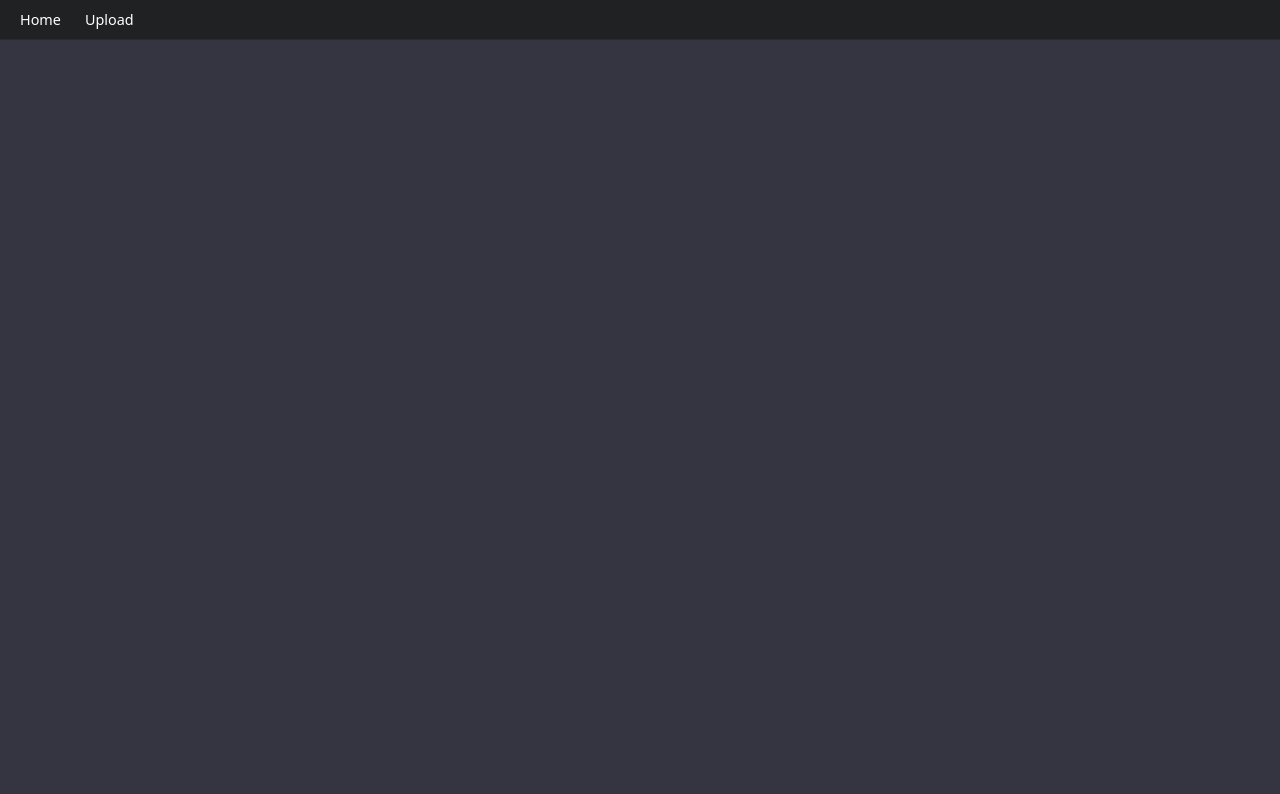
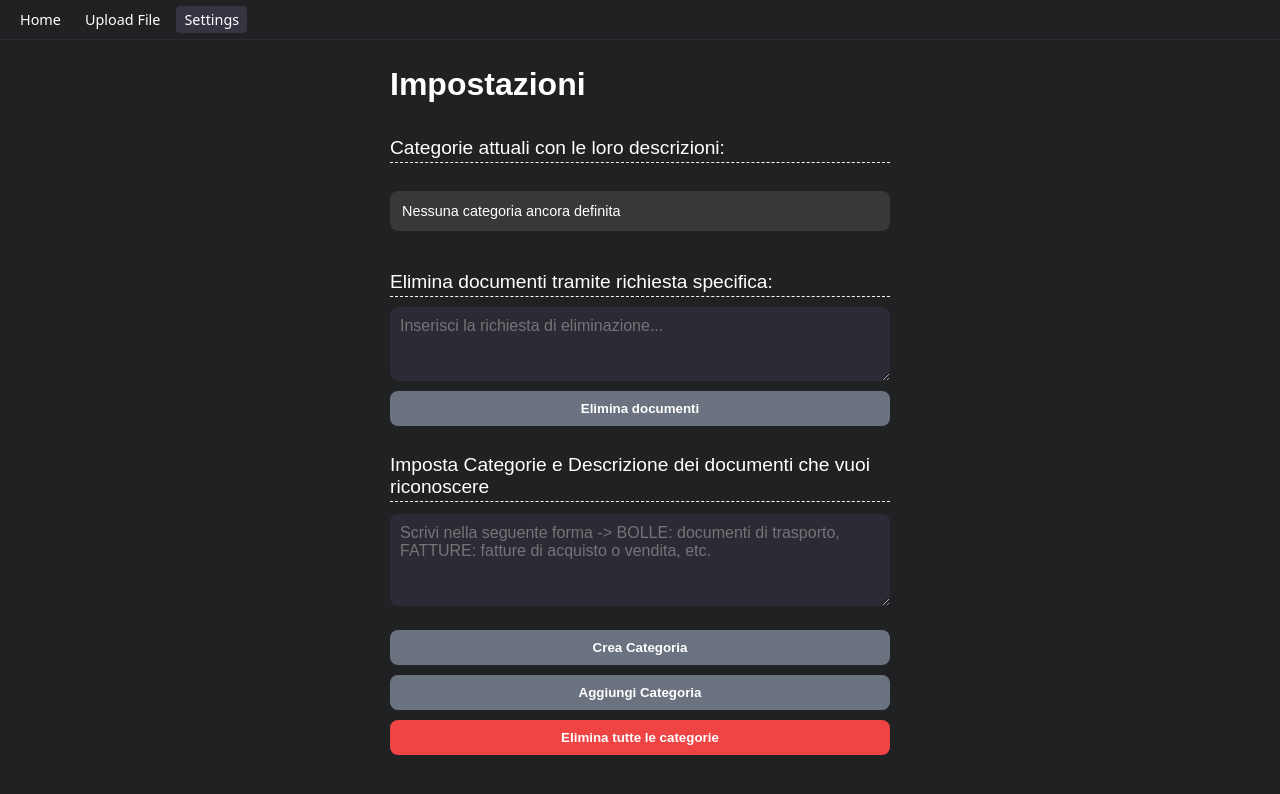
Before and after one commit to Axelredx/Bechelor-Thesis-Project, a Vue app in the folder frontend/: page /settings in a window 1280 px wide. Before the commit this address had no page. Shown: the top 794 px of the page. Built offline with nearby package versions, Linux system fonts and the light colour scheme; no server answers.

Commit message:
settings component

```diff
--- a/frontend/src/App.vue
+++ b/frontend/src/App.vue
@@ -6,7 +6,8 @@ import { RouterView, RouterLink } from 'vue-router'
   <div id="app">
     <header class="topbar">
       <RouterLink to="/" class="nav-link">Home</RouterLink>
-      <RouterLink to="/upload" class="nav-link">Upload</RouterLink>
+      <RouterLink to="/upload" class="nav-link">Upload File</RouterLink>
+      <RouterLink to="/settings" class="nav-link">Settings</RouterLink>
     </header>
 
     <main class="main-content">
@@ -26,7 +27,7 @@ html, body, #app {
   height: 100%;
   width: 100%;
   font-family: system-ui, sans-serif;
-  background: #343541;
+  background: #202123;
   color: #fff;
 }
 
--- /dev/null
+++ b/frontend/src/components/Settings.vue
@@ -0,0 +1,300 @@
+<script setup>
+import { ref, onMounted, watchEffect } from 'vue'
+import axios from 'axios'
+
+const apiUrl = 'http://localhost:8000'
+
+// --- State ---
+const categoryInput = ref('')
+const nlpInput = ref('') // per delete-docs
+const isLoading = ref(false)
+const statusMessage = ref('')
+const statusType = ref('')
+const createdCategory = ref('')
+const fullDescription = ref('')
+const currentCategory = ref('')
+const currentDescription = ref('')
+const isFetchingCurrent = ref(false)
+
+// --- Status handling ---
+const clearStatus = () => {
+  statusMessage.value = ''
+  statusType.value = ''
+  createdCategory.value = ''
+  fullDescription.value = ''
+}
+
+const showStatus = (message, type = 'success') => {
+  statusMessage.value = message
+  statusType.value = type
+  setTimeout(clearStatus, 5000)
+}
+
+// --- Fetch categorie attuali ---
+const fetchCurrentCategory = async () => {
+  isFetchingCurrent.value = true
+  try {
+    const { data } = await axios.get(`${apiUrl}/get-category`)
+    currentCategory.value = data.category || ''
+    currentDescription.value = data.description || ''
+  } catch (err) {
+    currentCategory.value = ''
+    currentDescription.value = ''
+    console.error(err)
+  } finally {
+    isFetchingCurrent.value = false
+  }
+}
+
+// --- Category API ---
+const createCategory = async () => {
+  if (!categoryInput.value.trim()) return
+  isLoading.value = true
+  clearStatus()
+
+  try {
+    const { data } = await axios.post(`${apiUrl}/create-category`, {
+      text: categoryInput.value
+    })
+    createdCategory.value = data.category
+    fullDescription.value = data.description
+    showStatus(data.message, 'success')
+    categoryInput.value = ''
+    await fetchCurrentCategory()
+  } catch (err) {
+    console.error(err)
+    showStatus(err.response?.data?.detail || 'Errore durante la creazione', 'error')
+  } finally {
+    isLoading.value = false
+  }
+}
+
+const updateCategory = async () => {
+  if (!categoryInput.value.trim() || !currentCategory.value) return
+  isLoading.value = true
+  clearStatus()
+
+  try {
+    const { data } = await axios.put(`${apiUrl}/update-category`, {
+      text: categoryInput.value
+    })
+    createdCategory.value = data.category
+    fullDescription.value = data.description
+    showStatus(data.message, 'success')
+    categoryInput.value = ''
+    await fetchCurrentCategory()
+  } catch (err) {
+    console.error(err)
+    showStatus(err.response?.data?.detail || "Errore durante l'aggiornamento", 'error')
+  } finally {
+    isLoading.value = false
+  }
+}
+
+const deleteAllCategories = async () => {
+  if (!confirm("Sei sicuro di voler eliminare tutte le categorie?")) return
+  isLoading.value = true
+  clearStatus()
+
+  try {
+    const { data } = await axios.delete(`${apiUrl}/delete-all-categories`)
+    showStatus(data.message, 'success')
+    createdCategory.value = ''
+    fullDescription.value = ''
+    await fetchCurrentCategory()
+  } catch (err) {
+    console.error(err)
+    showStatus(err.response?.data?.detail || "Errore durante la cancellazione", 'error')
+  } finally {
+    isLoading.value = false
+  }
+}
+
+// --- Delete documents via NLP ---
+const deleteDocuments = async () => {
+  if (!nlpInput.value.trim()) return
+  isLoading.value = true
+  clearStatus()
+
+  try {
+    const { data } = await axios.delete(`${apiUrl}/delete-docs`, { data: { text: nlpInput.value } })
+    showStatus(data.message, 'success')
+    nlpInput.value = ''
+  } catch (err) {
+    console.error(err)
+    showStatus(err.response?.data?.detail || "Errore durante l'eliminazione", 'error')
+  } finally {
+    isLoading.value = false
+  }
+}
+
+// --- Lifecycle ---
+onMounted(() => fetchCurrentCategory())
+watchEffect(() => {
+  if (createdCategory.value || currentCategory.value) {
+    fetchCurrentCategory()
+  }
+})
+</script>
+
+<template>
+  <div class="file-upload">
+        <!-- Categorie attuali -->
+    <h1>Impostazioni</h1>
+    <h3>Categorie attuali con le loro descrizioni:</h3>
+    <div class="current-category" v-if="isFetchingCurrent">
+      Recupero categorie in corso...
+    </div>
+    <div class="current-category" v-else>
+      {{ currentDescription || 'Nessuna categoria ancora definita' }}
+    </div>
+
+
+    <!-- Delete documents NLP -->
+    <div class="nlp-delete">
+      <h3>Elimina documenti tramite richiesta specifica:</h3>
+      <textarea v-model="nlpInput" placeholder="Inserisci la richiesta di eliminazione..." rows="3"></textarea>
+      <button @click="deleteDocuments" :disabled="isLoading || !nlpInput" class="delete-btn">
+        Elimina documenti
+      </button>
+    </div>
+
+    <!-- Creazione / aggiornamento categorie -->
+    <h3>Imposta Categorie e Descrizione dei documenti che vuoi riconoscere</h3>
+    <textarea
+      v-model="categoryInput"
+      placeholder="Scrivi nella seguente forma -> BOLLE: documenti di trasporto, FATTURE: fatture di acquisto o vendita, etc."
+      rows="4"
+    ></textarea>
+
+    <div class="action-buttons">
+      <button @click="createCategory" :disabled="isLoading || !categoryInput || currentCategory">
+        {{ isLoading ? 'Inviando...' : 'Crea Categoria' }}
+      </button>
+      <button @click="updateCategory" :disabled="isLoading || !categoryInput || !currentCategory">
+        {{ isLoading ? 'Inviando...' : 'Aggiungi Categoria' }}
+      </button>
+      <button @click="deleteAllCategories" :disabled="isLoading" class="delete-btn">
+        Elimina tutte le categorie
+      </button>
+    </div>
+
+    <div v-if="statusMessage" :class="['status', statusType]">
+      {{ statusMessage }}
+    </div>
+
+    <div v-if="createdCategory" class="result">
+      <strong>Categoria:</strong> {{ createdCategory }}<br>
+      <strong>Descrizione completa:</strong><br>
+      <pre>{{ fullDescription }}</pre>
+    </div>
+  </div>
+</template>
+
+<style scoped>
+.file-upload {
+  display: flex;
+  flex-direction: column;
+  gap: 12px;
+  width: 100%;
+  max-width: 500px;
+  margin: 2px auto 40px;
+  font-family: sans-serif;
+  color: #fff;
+}
+
+
+h1, h2, h3 {
+  color: #fff;
+}
+
+h1 {
+  font-size: 2rem;
+  font-weight: 700;
+  padding-bottom: 6px;
+  margin-top: 24px;
+}
+
+h2 {
+  font-size: 1.5rem;
+  font-weight: 600;
+  border-bottom: 1px dashed;
+  padding-bottom: 4px;
+  margin-top: 20px;
+}
+
+h3 {
+  font-size: 1.2rem;
+  font-weight: 500;
+  border-bottom: 1px dashed;
+  padding-bottom: 3px;
+  margin-top: 16px;
+}
+
+textarea {
+  width: 100%;
+  padding: 10px;
+  border-radius: 8px;
+  border: none;
+  resize: vertical;
+  font-size: 1rem;
+  font-family: inherit;
+  background-color: #2a2b35;
+  color: #fff;
+}
+
+.action-buttons, .nlp-delete {
+  display: flex;
+  flex-direction: column;
+  gap: 10px;
+  margin-top: 12px;
+}
+
+button {
+  padding: 10px 16px;
+  border-radius: 8px;
+  border: none;
+  cursor: pointer;
+  background: #3b82f6;
+  color: white;
+  font-weight: 600;
+}
+
+button.delete-btn {
+  background: #ef4444;
+}
+
+button:disabled {
+  background: #6b7280;
+  cursor: not-allowed;
+}
+
+.status {
+  margin-top: 12px;
+  padding: 10px;
+  border-radius: 8px;
+}
+
+.status.success {
+  background: #10b981;
+  color: #fff;
+}
+
+.status.error {
+  background: #ef4444;
+  color: #fff;
+}
+
+.result, .current-category {
+  margin-top: 16px;
+  background: rgba(255,255,255,0.1);
+  padding: 12px;
+  border-radius: 8px;
+  font-size: 0.9rem;
+}
+
+pre {
+  white-space: pre-wrap;
+  word-break: break-word;
+}
+</style>
--- a/frontend/src/router/index.js
+++ b/frontend/src/router/index.js
@@ -1,6 +1,7 @@
 import { createRouter, createWebHistory } from 'vue-router'
 import FileUpload from '@/components/FileUpload.vue'
 import Home from '@/components/Home.vue'
+import Settings from '@/components/Settings.vue'
 
 const router = createRouter({
   history: createWebHistory(import.meta.env.BASE_URL),
@@ -14,6 +15,11 @@ const router = createRouter({
       path: '/upload',
       name: 'file-upload',
       component: FileUpload
+    },
+    {
+      path: '/settings',
+      name: 'settings',
+      component: Settings
     }
   ],
 })
```
